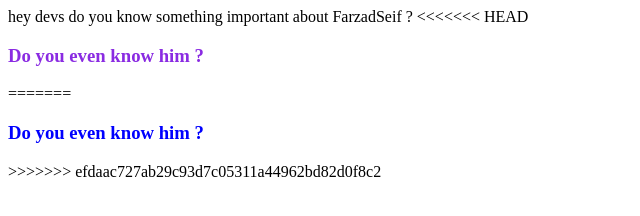
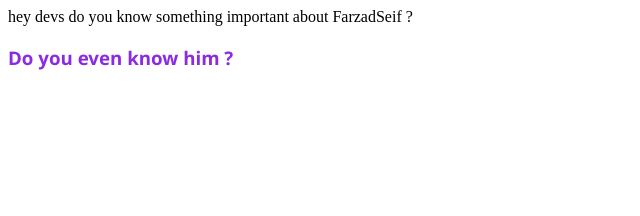
Before and after one commit to Fiesdazraf/welcome, a plain HTML site: page index.html in a window 1280 px wide. Shown: the whole page, without its empty margins (0-640 px from the left). Drawn offline with Linux system fonts and the light colour scheme.

Commit message:
moved style

```diff
--- a/index.html
+++ b/index.html
@@ -2,13 +2,15 @@
 <html lang="en">
     <head>
         <title>Welcome to github</title>
+        <style>
+            h3{
+                color: blueviolet;
+                font-family: 'Segoe UI', Tahoma, Geneva, Verdana, sans-serif;
+            }
+        </style>
     </head>
     <body>
         hey devs do you know something important about FarzadSeif ?
-<<<<<<< HEAD
-        <h3 style="color: blueviolet;">Do you even know him ?</h3>
-=======
-        <h3 style="color: blue;">Do you even know him ?</h3>
->>>>>>> efdaac727ab29c93d7c05311a44962bd82d0f8c2
+        <h3>Do you even know him ?</h3>
     </body>
 </html>
```
